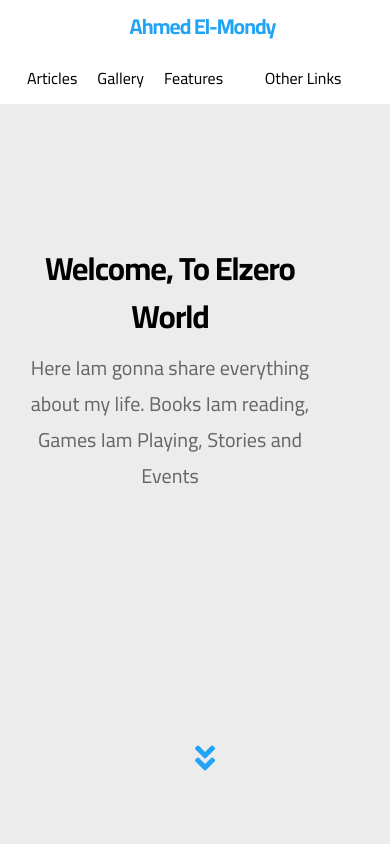
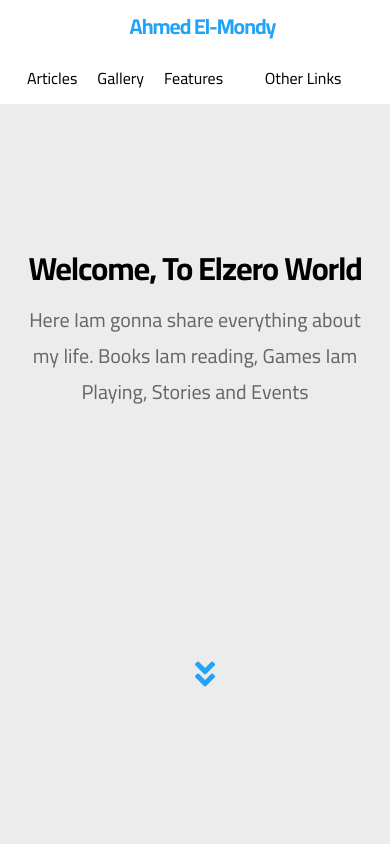
Before and after one commit to ENGAhmedAbdelfattah/zero-templates, a plain HTML site: page index.html in a window 390 px wide. Shown: the top 844 px of the page. Drawn offline with Linux system fonts and the light colour scheme.

Commit message:
repair justify of landing page in medium and small divice screen

```diff
--- a/css/sass/import/_landing.scss
+++ b/css/sass/import/_landing.scss
@@ -26,10 +26,12 @@ section.landing {
       justify-content: space-between;
       padding-bottom: 100px;
       gap: 50px;
+      @media (max-width: 991.98px) {
+        gap: 0;
+      }
       .text {
         margin: auto;
         padding: 20px 0;
-
         @media (max-width: 767.98px) {
           text-align: center;
           padding: 130px 0;
@@ -106,7 +108,7 @@ section.landing {
       width: fit-content;
       margin: 0 auto;
       -webkit-animation: up-down-2 1.5s infinite;
-              animation: up-down-2 1.5s infinite;
+      animation: up-down-2 1.5s infinite;
 
       @-webkit-keyframes up-down-2 {
         0% {
```
Also changed, not shown: css/style.css, 1 other file.
